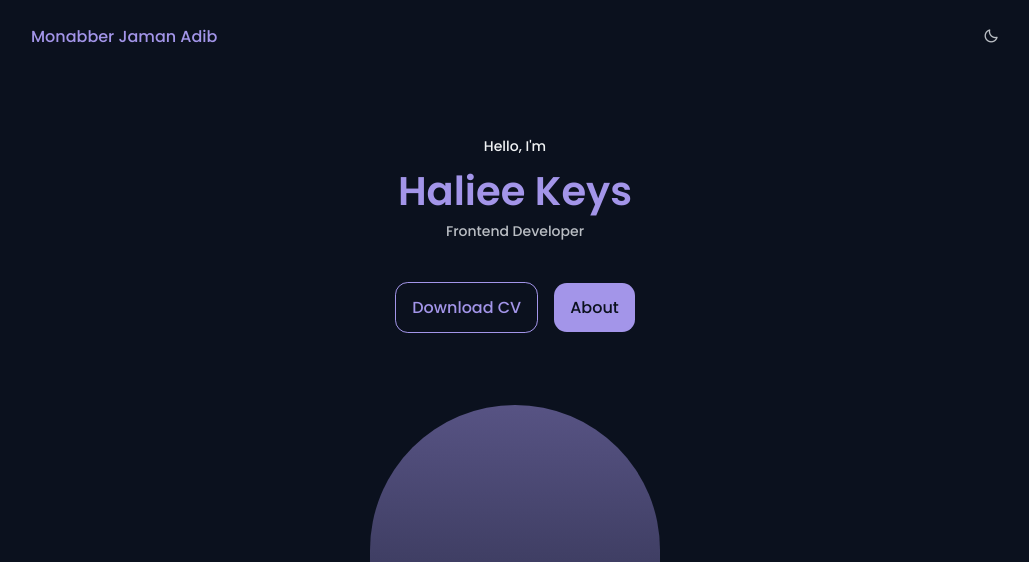
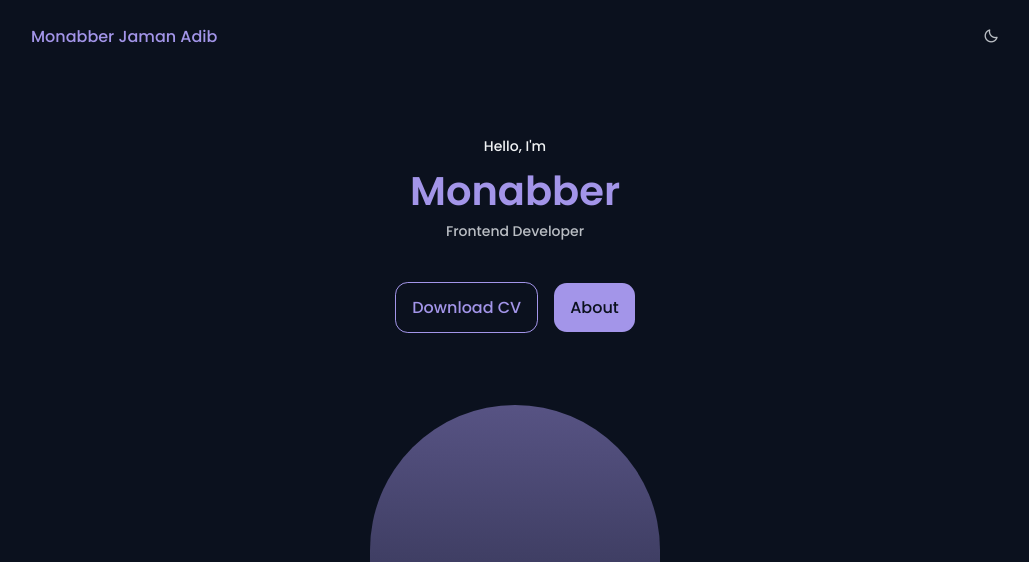
Before and after one commit to MonabberJamanAdib/monabberjamanadib.github.io, a plain HTML site: page index.html in a window 1280 px wide. Shown: the top 562 px of the page, without its empty margins (125-1154 px from the left). Drawn offline with nearby package versions, Linux system fonts and the light colour scheme.

Commit message:
Update index.html

```diff
--- a/index.html
+++ b/index.html
@@ -81,7 +81,7 @@
             <div class="home__container container grid">
                 <div class="home__data">
                     <span class="home__greeting">Hello, I'm</span>
-                    <h1 class="home__name">Haliee Keys</h1>
+                    <h1 class="home__name">Monabber</h1>
                     <h3 class="home__education">Frontend Developer</h3>
 
                     <div class="home__button">
```
